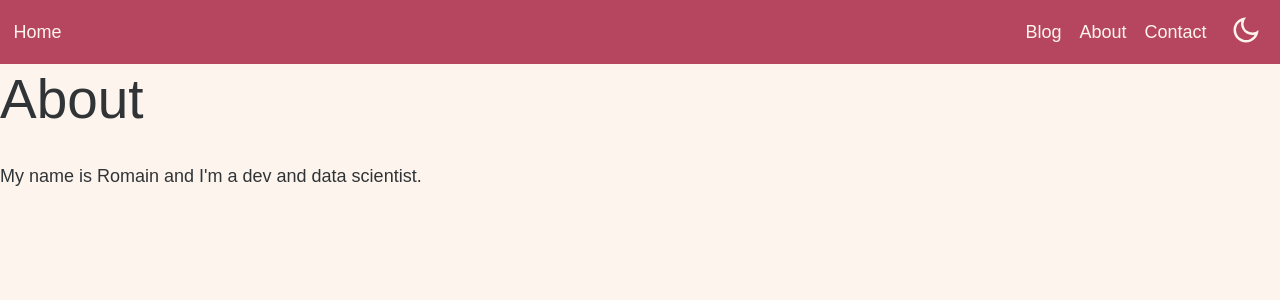
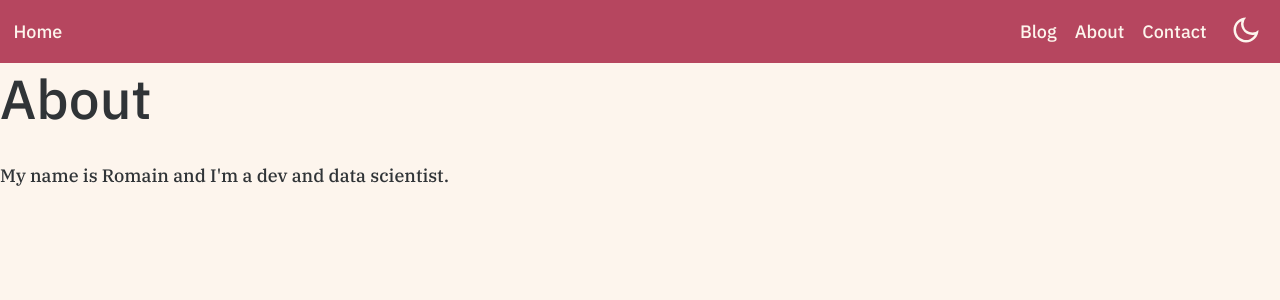
Before and after one commit to HumanBojack/Website, a SvelteKit app: page /about in a window 1280 px wide. Shown: the top 300 px of the page. Built offline with nearby package versions, Linux system fonts and the light colour scheme.

Commit message:
Went back to google fonts and fixed inconsistencies between navigators and os

```diff
--- a/src/lib/styles/blog.scss
+++ b/src/lib/styles/blog.scss
@@ -1,7 +1,7 @@
 @import url('https://fonts.googleapis.com/css?family=IBM+Plex+Mono:400,500');
 
 strong {
-  font-weight: normal;
+  font-weight: inherit;
   background-color: var(--highlight);
 }
 
--- a/src/lib/styles/style.scss
+++ b/src/lib/styles/style.scss
@@ -1,5 +1,5 @@
-// @import url('https://fonts.googleapis.com/css?family=IBM+Plex+Sans:400,500');
-// @import url('https://fonts.googleapis.com/css?family=IBM+Plex+Serif:400,500');
+// @import url('https://fonts.googleapis.com/css2?family=IBM+Plex+Sans:wght@500&family=IBM+Plex+Serif&display=swap');
+@import url('https://fonts.googleapis.com/css2?family=IBM+Plex+Sans:wght@500&family=IBM+Plex+Serif:wght@400;500&display=swap');
 
 body {
   margin: 0;
@@ -7,6 +7,10 @@ body {
   background: var(--background);;
   color: var(--text);
   transition: background-color 0.2s;
+
+  -moz-osx-font-smoothing: grayscale;
+  -webkit-font-smoothing: antialiased;
+  // font-smoothing: antialiased;
 }
 
 hr {
@@ -26,7 +30,7 @@ html {font-size: 112.5%;} /*18px*/
 
 body {
   font-family: 'IBM Plex Serif', sans-serif;
-  font-weight: 400;
+  font-weight: 500;
   line-height: 1.75;
 }
 
--- a/src/routes/+layout.svelte
+++ b/src/routes/+layout.svelte
@@ -8,10 +8,6 @@
   $: isMainPage = (data.currentRoute == "/")
 
 </script>
-<svelte:head>
-  <link rel="preload" href="fonts/IBMPlexSans-Medium.woff2" as="font" type="font/woff2" crossorigin>
-  <link rel="preload" href="fonts/IBMPlexSerif-Regular.woff2" as="font" type="font/woff2" crossorigin>
-</svelte:head>
 
 <Header />
 
```
Also changed, not shown: static/fonts/IBMPlexSans-Medium.woff2 (deleted), static/fonts/IBMPlexSerif-Regular.woff2 (deleted).
